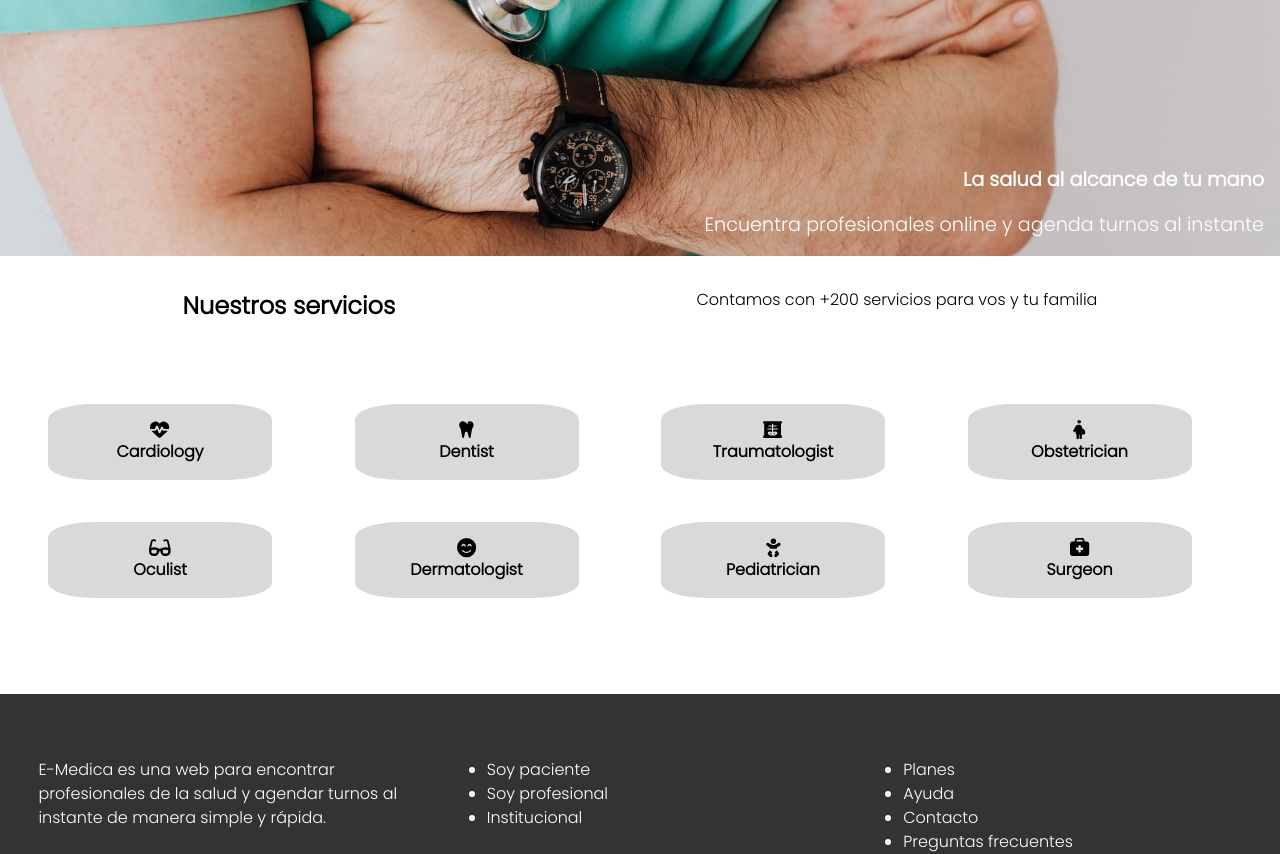
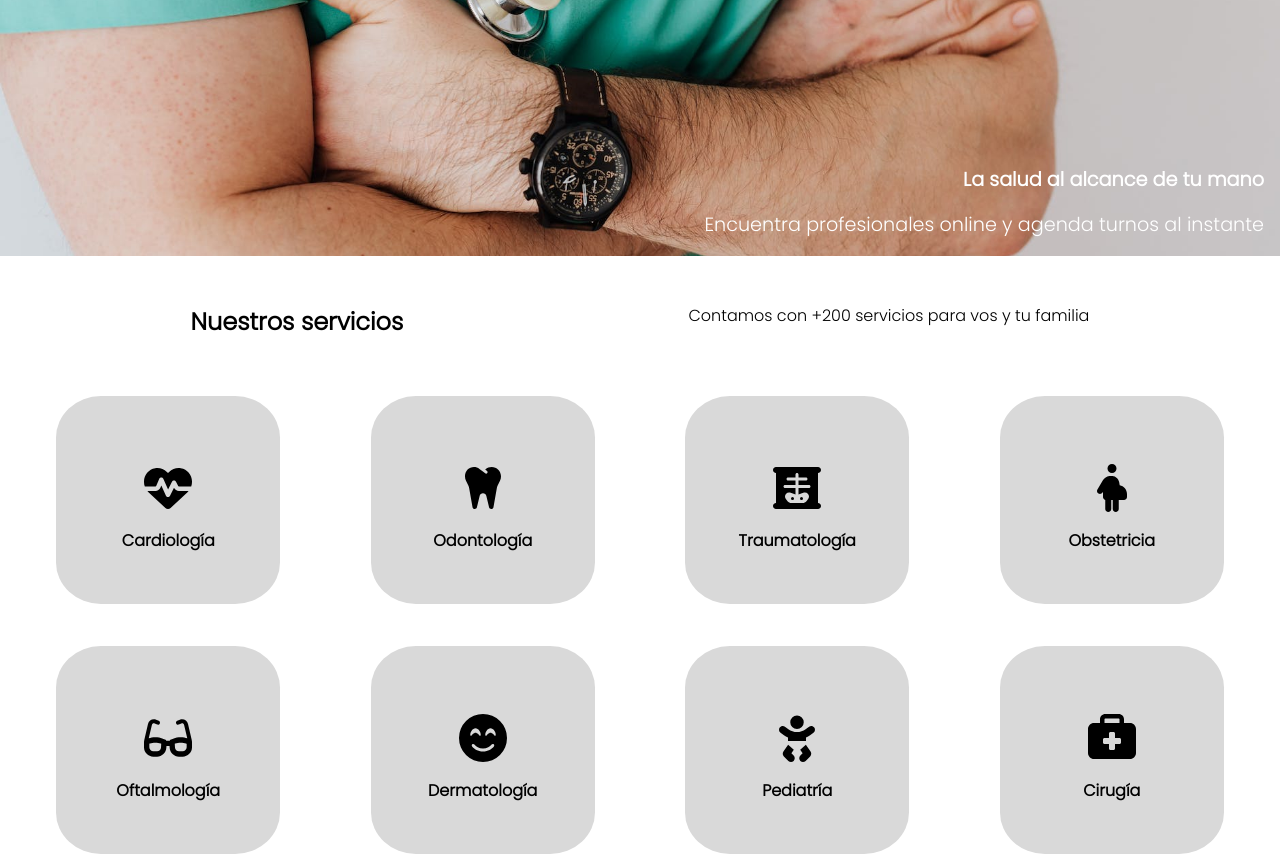
Before and after one commit to No-Country/NC-C11-31-E-Medica, a Next.js app in the folder client/: page / in a window 1280 px wide. Shown: the top 854 px of the page. Built offline with nearby package versions, Linux system fonts and the light colour scheme.

Commit message:
fix[frontend]: change styles of CardSpecialties

```diff
--- a/client/src/app/components/CardSpecialties/-cardSpecialties.scss
+++ b/client/src/app/components/CardSpecialties/-cardSpecialties.scss
@@ -9,10 +9,31 @@
     max-width: 14rem;
     padding: 1rem;
     border-radius: 20%;
-    margin: 1rem
+    margin: 1rem;
+    width: 100%;
+    height: 13rem;
 }
 
 .CardSpecialtiesContainer h2{
     font-size: clamp(1rem, 1.2vw, 2.4rem);
     font-family: $font-family;
 }
+
+.CardSpecialtiesContainer svg {
+    width: 2rem;
+    height: 2rem;
+    margin: 1rem
+}
+
+
+button{
+    cursor: pointer;
+}
+
+@media (min-width: 768px ){
+    .CardSpecialtiesContainer svg {
+        width: 3rem;
+        height: 3rem;
+        margin: 1rem
+    }
+}
--- a/client/src/app/components/CardSpecialties/CardSpecialties.jsx
+++ b/client/src/app/components/CardSpecialties/CardSpecialties.jsx
@@ -6,19 +6,19 @@ import { faBaby, faTooth, faHeartPulse, faPersonPregnant, faGlasses, faFaceSmile
 export const CardSpecialties = ({specielty}) => {
 
   const icons = {
-    Cardiology: faHeartPulse,
-    Dentist: faTooth,
-    Traumatologist: faXRay,
-    Obstetrician: faPersonPregnant,
-    Oculist: faGlasses,
-    Dermatologist: faFaceSmileBeam,
-    Pediatrician: faBaby,
-    Surgeon: faBriefcaseMedical
+    Cardiología: faHeartPulse,
+    Odontología: faTooth,
+    Traumatología: faXRay,
+    Obstetricia: faPersonPregnant,
+    Oftalmología: faGlasses,
+    Dermatología: faFaceSmileBeam,
+    Pediatría: faBaby,
+    Cirugía: faBriefcaseMedical
   }
 
   return (
     <div className='CardSpecialtiesContainer'>
-      <FontAwesomeIcon style={{size: 'xs'}} icon={icons[specielty] }/>
+      <FontAwesomeIcon className='CardSpecialtiesContainer-icon' icon={icons[specielty] }/>
       <button>
         <h2>{specielty}</h2>
       </button>
--- a/client/src/app/layout.js
+++ b/client/src/app/layout.js
@@ -1,5 +1,6 @@
 import './styles/main.scss'
 import { Footer } from './components/footer/Footer'
+import Navbar from './components/Navbar/Navbar'
 const RootLayout = ({ children }) => {
   return (
     <html lang='en'>
@@ -9,7 +10,6 @@ const RootLayout = ({ children }) => {
       <body>
         {children}
         <Footer />
-
       </body>
     </html>
   )
--- a/client/src/app/page.js
+++ b/client/src/app/page.js
@@ -3,7 +3,7 @@ import { CardSpecialties } from './components/CardSpecialties/CardSpecialties'
 
 const Page = () => {
 
-  const specialties = ['Cardiology','Dentist', 'Traumatologist', 'Obstetrician', 'Oculist', 'Dermatologist', 'Pediatrician', 'Surgeon']
+  const specialties = ['Cardiología','Odontología', 'Traumatología', 'Obstetricia', 'Oftalmología', 'Dermatología', 'Pediatría', 'Cirugía']
 
   return (
     <div>
--- a/client/src/app/styles/main.scss
+++ b/client/src/app/styles/main.scss
@@ -10,17 +10,22 @@
     display: grid;
     grid-template-columns: repeat(1, 1fr);
     grid-gap: 10px;
-    margin: 2rem;
-    align-content: center;
+    margin: 1rem;
+    justify-items: center;
 }
 
 .wrapperTexts{
     display: flex;
     flex-direction: column;
     justify-content: space-around;
-    padding: 2rem;
+    padding: 1rem;
+    padding-bottom: 0;
     font-size: clamp(1rem, 1.2vw, 2.4rem);
     font-family: 'Poppins', sans-serif;
+}
+
+.wrapperTexts h2{
+    padding-bottom: 0.5rem;
 }
 
 @media (min-width: 768px ){
@@ -30,15 +35,23 @@
     }
     .wrapperTexts{
         flex-direction: row;
+        margin: 2rem;
+    }
+    .wrapperTexts h2{
+        margin-bottom: 0;
     }
 }
 
 @media (min-width: 1024px){
     .wrapperGrid{
         grid-template-columns: repeat(4, 1fr);
-        align-content: center;
+        justify-content: center;
     }
     .wrapperTexts{
         flex-direction: row;
+        margin: 2rem;
+    }
+    .wrapperTexts h2{
+        margin-bottom: 0;
     }
 }
```
